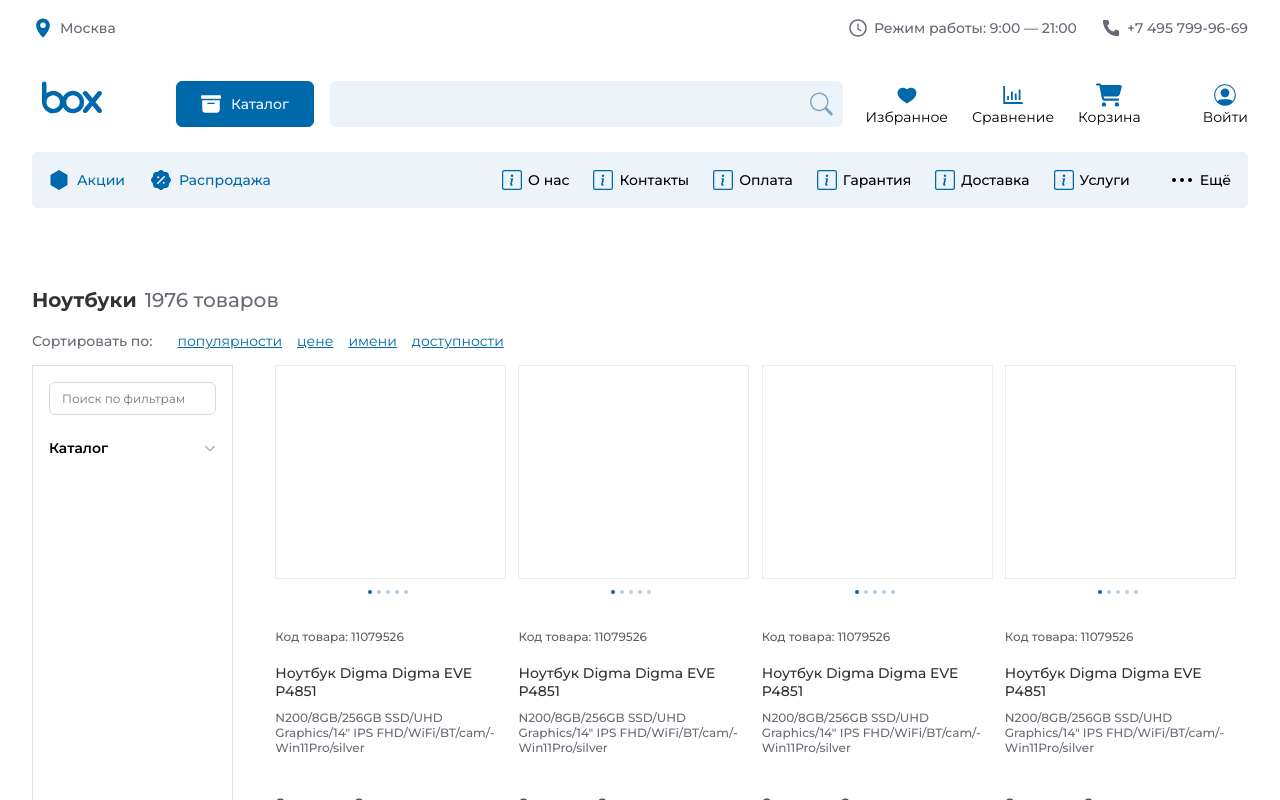
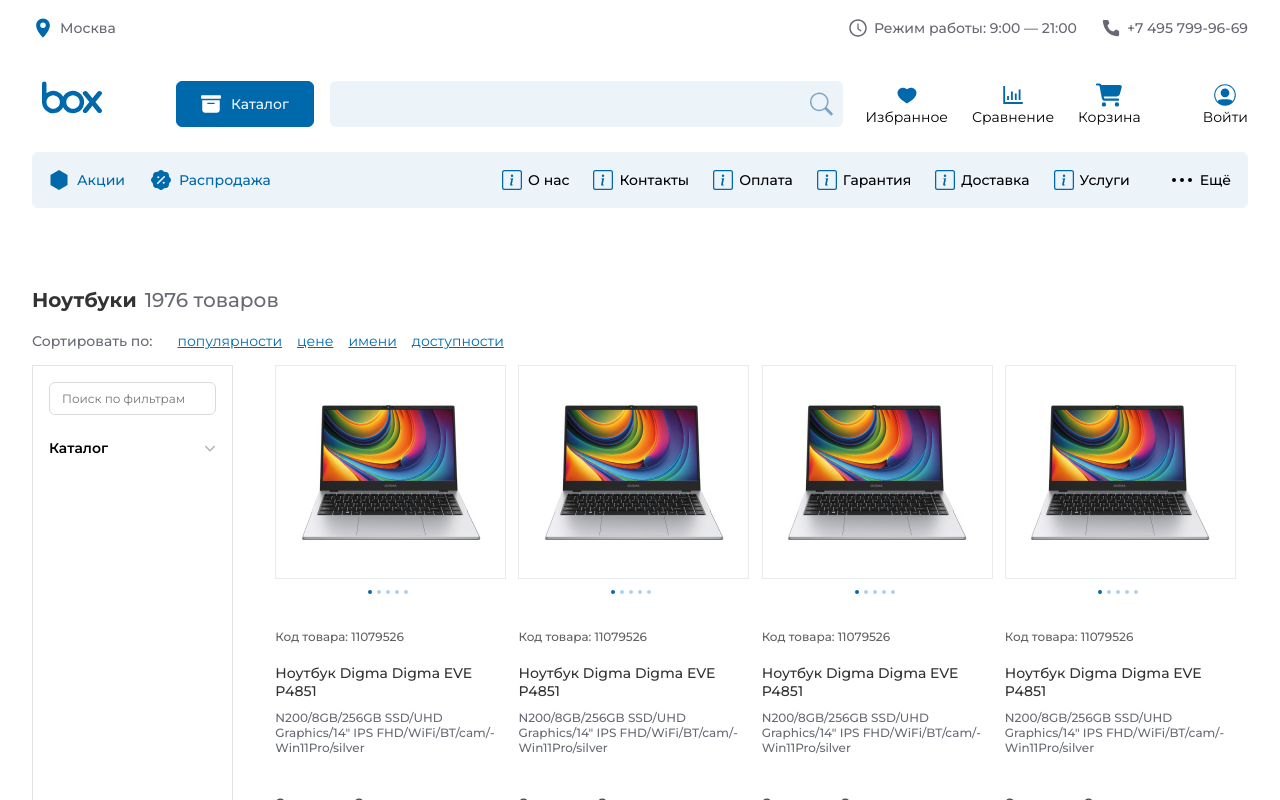
Before and after one commit to EHoTiNKA/OnlineMarketGraduateProject, a React (Vite) app: page / in a window 1280 px wide. Shown: the top 800 px of the page. Built offline with nearby package versions, Linux system fonts and the light colour scheme.

Commit message:
LaptopCradReady+profilebackground fix

```diff
--- a/src/components/CatalogLaptopItem.jsx
+++ b/src/components/CatalogLaptopItem.jsx
@@ -1,4 +1,5 @@
 import "./styles/CatalogLaptopItem.css";
+import { useState } from 'react';
 
 import test1 from '../assets/test1.webp'
 import test2 from '../assets/test2.webp'
@@ -7,65 +8,53 @@
 import test5 from '../assets/test5.webp'
 
 const CatalogLaptopItem = () => {
+  const [currentSlide, setCurrentSlide] = useState(0);
+  const images = [test1, test2, test3, test4, test5];
+
+  const handleHover = (index) => {
+    setCurrentSlide(index);
+  };
+
   return (
     <div className="catalogItemContent">
       <div className="catalogItemImageWrapper">
         <a href="adad" className="catalogItemImage">
           <div className="catalogItemImageSladerWrapper">
             <div className="catalogItemImageSliderImagesBlock">
-              <div className="catalogItemImageSliderImageWrapper">
-                <div className="catalogItemImageSliderImageItem catalogImageWrapper">
-                  <img
-                    src={test1}
-                    alt="{laptopName}"
-                    className="catalogItemProductImage"
-                  />
-                </div>
-                <div className="catalogItemImageSliderImageItem catalogImageWrapper">
-                  <img
-                    src={test2}
-                    alt="{laptopName}"
-                    className="catalogItemProductImage"
-                  />
-                </div>
-                <div className="catalogItemImageSliderImageItem catalogImageWrapper">
-                  <img
-                    src={test3}
-                    alt="{laptopName}"
-                    className="catalogItemProductImage"
-                  />
-                </div>
-                <div className="catalogItemImageSliderImageItem catalogImageWrapper">
-                  <img
-                    src={test4}
-                    alt="{laptopName}"
-                    className="catalogItemProductImage"
-                  />
-                </div>
-                <div className="catalogItemImageSliderImageItem catalogImageWrapper">
-                  <img
-                    src={test5}
-                    alt="{laptopName}"
-                    className="catalogItemProductImage"
-                  />
-                </div>
+              <div
+                className="catalogItemImageSliderImageWrapper"
+                style={{ transform: `translate3d(-${currentSlide * 100}%, 0px, 0px)` }}
+              >
+                {images.map((image, index) => (
+                  <div key={index} className="catalogItemImageSliderImageItem catalogImageWrapper">
+                    <img
+                      src={image}
+                      alt={`Ноутбук ${index + 1}`}
+                      className="catalogItemProductImage"
+                    />
+                  </div>
+                ))}
               </div>
             </div>
             <div className="catalogItemImageSliderHoverZones">
-              <div className="catalogItemImageSliderHover"></div>
-              <div className="catalogItemImageSliderHover"></div>
-              <div className="catalogItemImageSliderHover"></div>
-              <div className="catalogItemImageSliderHover"></div>
-              <div className="catalogItemImageSliderHover"></div>
+              {images.map((_, index) => (
+                <div
+                  key={index}
+                  className="catalogItemImageSliderHover"
+                  onMouseEnter={() => handleHover(index)}
+                  onMouseLeave={() => handleHover(0)}
+                />
+              ))}
             </div>
           </div>
         </a>
         <div className="catalogItemImageSliderDots">
-          <div className="catalogItemImageSliderDot catalogItemImageSliderDotActive"></div>
-          <div className="catalogItemImageSliderDot"></div>
-          <div className="catalogItemImageSliderDot"></div>
-          <div className="catalogItemImageSliderDot"></div>
-          <div className="catalogItemImageSliderDot"></div>
+          {images.map((_, index) => (
+            <div
+              key={index}
+              className={`catalogItemImageSliderDot ${index === currentSlide ? 'catalogItemImageSliderDotActive' : ''}`}
+            />
+          ))}
         </div>
       </div>
       <div className="catalogItemDescriptionInfo">
--- a/src/components/styles/CatalogLaptopItem.css
+++ b/src/components/styles/CatalogLaptopItem.css
@@ -1,8 +1,8 @@
-.catalogItemContent{
+.catalogItemContent {
     width: 95%;
 }
 
-.catalogItemImageWrapper{
+.catalogItemImageWrapper {
     border: 1px solid #e9eced;
     padding: 16px;
     box-sizing: border-box;
@@ -18,6 +18,9 @@
 
 .catalogItemImageSladerWrapper {
     overflow: hidden;
+    width: 180px;
+    height: 180px;
+    position: relative;
 }
 
 .catalogItemImageSliderImagesBlock {
@@ -28,17 +31,17 @@
 
 .catalogItemImageSliderImageWrapper {
     display: flex;
-    justify-content: center;
-
-    transform: translate3d(0%, 0px, 0px);
+    height: 100%;
 }
 
 .catalogItemImageSliderImageItem {
     display: flex;
     justify-content: center;
-    align-items: center;
+    width: 100%;
     position: relative;
     height: 180px;
+    align-items: center;
+    flex-shrink: 0;
 }
 
 .catalogItemProductImage {
@@ -47,6 +50,7 @@
     object-fit: contain;
     object-position: center center;
     position: absolute;
+    min-width: 100%;
     border: none;
 }
 
@@ -61,7 +65,9 @@
 
 .catalogItemImageSliderHover {
     flex-grow: 1;
+    cursor: pointer;
 }
+
 
 .catalogItemImageSliderDot {
     width: 4px;
@@ -76,7 +82,6 @@
     top: calc(100% + 12px);
     left: 0;
     right: 0;
-
     display: flex;
     justify-content: center;
     align-items: flex-end;
@@ -143,6 +148,13 @@
     white-space: nowrap;
 }
 
+.LaptopBuyoutPriceCurrency {
+    font-size: 12px;
+    font-weight: 600;
+    font-family: "Montserrat", sans-serif;
+    margin-left: 4px;
+}
+
 .catalogItemLaptopBtns {
     display: flex;
     flex-direction: column;
@@ -162,6 +174,13 @@
     border: 1px solid #0069ab;
     padding: 8px;
     margin-bottom: 8px;
+    cursor: pointer;
+    transition: background-color 0.3s ease;
+}
+
+.catalogItemLaptopAddBasketBtn:hover {
+    background-color: #0077cc;
+    border-color: #0077cc;
 }
 
 .catalogItemLaptopFastBuyBtn {
@@ -175,4 +194,11 @@
     width: 100%;
     border: 1px solid #0069ab;
     padding: 8px;
+    cursor: pointer;
+    transition: background-color 0.3s ease;
 }
+
+.catalogItemLaptopFastBuyBtn:hover {
+    border-color: #008ee6;
+    color: #007cc9;
+}
--- a/src/widgets/styles/HeaderBottomSection.css
+++ b/src/widgets/styles/HeaderBottomSection.css
@@ -169,11 +169,13 @@
     opacity: 0;
     pointer-events: none;
     transition: .40s;
+    z-index: 1;
 }
 
 .headerBottomLoginModal.active {
     opacity: 1;
     pointer-events: all;
+    z-index: 1;
 }
 
 .loginModalContent {
```
